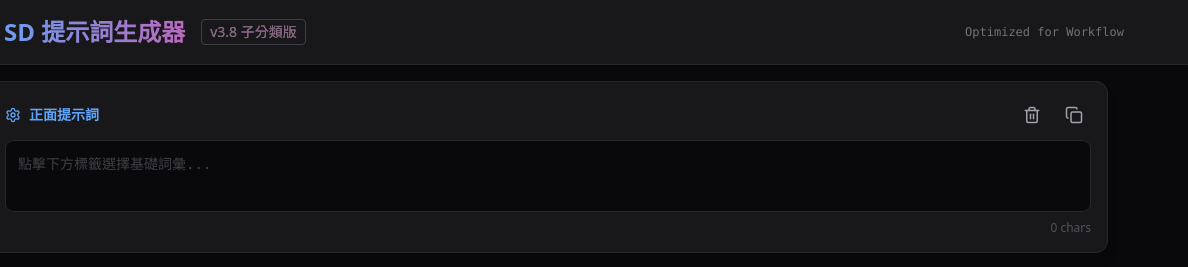
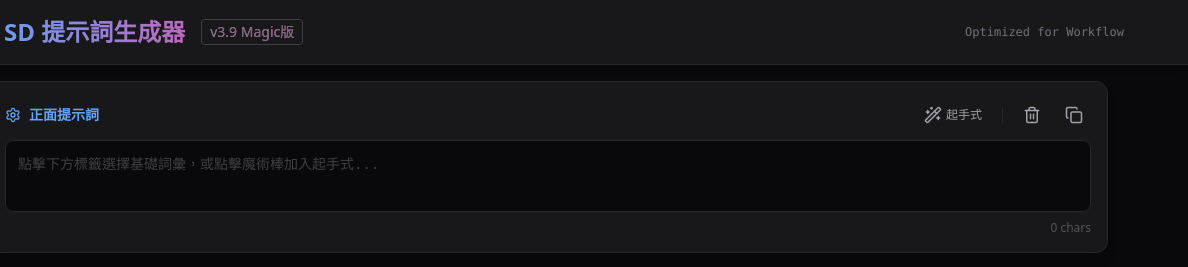
Before and after one commit to a0983610/SDPrompt, a plain HTML site: page SDPrompt.html in a window 1280 px wide. Shown: the top 267 px of the page, 92-1280 px from the left. Drawn offline with nearby package versions, Linux system fonts and the light colour scheme.

Commit message:
增加一個「常用起手式」按鈕

```diff
--- a/SDPrompt.html
+++ b/SDPrompt.html
@@ -3,7 +3,7 @@
 <head>
     <meta charset="UTF-8">
     <meta name="viewport" content="width=device-width, initial-scale=1.0">
-    <title>SD 提示詞生成器 (純淨版)</title>
+    <title>SD 提示詞生成器 (Magic版)</title>
     <!-- Tailwind CSS -->
     <script src="https://cdn.tailwindcss.com"></script>
     <!-- Lucide Icons -->
@@ -31,7 +31,7 @@
         <div class="max-w-6xl mx-auto flex justify-between items-center">
             <h1 class="text-xl md:text-2xl font-bold bg-gradient-to-r from-blue-400 to-pink-500 bg-clip-text text-transparent flex items-center gap-2">
                 <i data-lucide="sparkles" class="text-pink-500"></i>
-                SD 提示詞生成器 <span class="text-sm font-normal text-zinc-500 ml-2 border border-zinc-700 rounded px-2 py-0.5">v3.8 子分類版</span>
+                SD 提示詞生成器 <span class="text-sm font-normal text-zinc-500 ml-2 border border-zinc-700 rounded px-2 py-0.5">v3.9 Magic版</span>
             </h1>
             <div class="text-xs text-zinc-500 font-mono hidden md:block">Optimized for Workflow</div>
         </div>
@@ -48,6 +48,16 @@
                         <i data-lucide="settings" width="16" height="16"></i> 正面提示詞
                     </label>
                     <div class="flex gap-2 items-center">
+                        <!-- Magic Button (新增) -->
+                        <button onclick="addMagicPrompt()" class="p-2 text-zinc-400 hover:text-purple-400 hover:bg-zinc-800 rounded-lg transition-all group/magic" title="一鍵加入高品質起手式 (masterpiece, best quality, etc.)">
+                            <div class="flex items-center gap-1">
+                                <i data-lucide="wand-2" width="18" height="18"></i>
+                                <span class="text-xs font-medium hidden md:inline group-hover/magic:text-purple-300">起手式</span>
+                            </div>
+                        </button>
+
+                        <div class="w-px h-4 bg-zinc-800 mx-1"></div> <!-- 分隔線 -->
+
                         <button onclick="clearPrompt('positive')" class="p-2 text-zinc-400 hover:text-red-400 hover:bg-zinc-800 rounded-lg transition-all" title="清空">
                             <i data-lucide="trash-2" width="18" height="18"></i>
                         </button>
@@ -59,7 +69,7 @@
                 <!-- textarea -->
                 <textarea id="positive-input"
                     class="flex-1 w-full bg-zinc-950 border border-zinc-800 rounded-lg p-3 text-sm focus:outline-none focus:ring-1 focus:ring-blue-500 text-zinc-300 font-mono leading-relaxed placeholder:text-zinc-700 overflow-hidden resize-none min-h-[4rem]"
-                    placeholder="點擊下方標籤選擇基礎詞彙..."
+                    placeholder="點擊下方標籤選擇基礎詞彙，或點擊魔術棒加入起手式..."
                     oninput="autoResize(this)"
                 ></textarea>
                 <div class="flex justify-end mt-2">
@@ -1602,6 +1612,30 @@
             autoResize(negativeInput);
         }
 
+        // --- Magic Button Logic ---
+        function addMagicPrompt() {
+            const magicTags = ["masterpiece", "best quality", "highres", "8k"];
+            let currentTags = positiveInput.value.split(',').map(t => t.trim()).filter(t => t);
+
+            // 找出尚未存在的 magic tags
+            const missingTags = magicTags.filter(tag => !currentTags.includes(tag));
+
+            if (missingTags.length === 0) {
+                showNotification("高品質詞彙已存在！");
+                return;
+            }
+
+            // 將缺失的 tags 加到最前面
+            const newTags = [...missingTags, ...currentTags];
+
+            positiveInput.value = newTags.join(', ');
+            updateCount();
+            renderTags();
+            renderSelectedTags();
+            autoResize(positiveInput);
+            showNotification("已加入高品質起手式！");
+        }
+
         // --- 渲染已選標籤 ---
         function renderSelectedTags() {
             const currentTags = positiveInput.value.split(',').map(t => t.trim()).filter(t => t);
```
